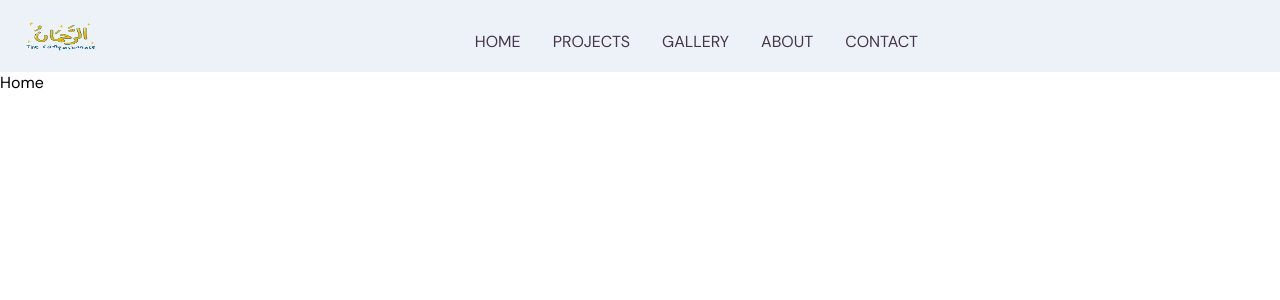
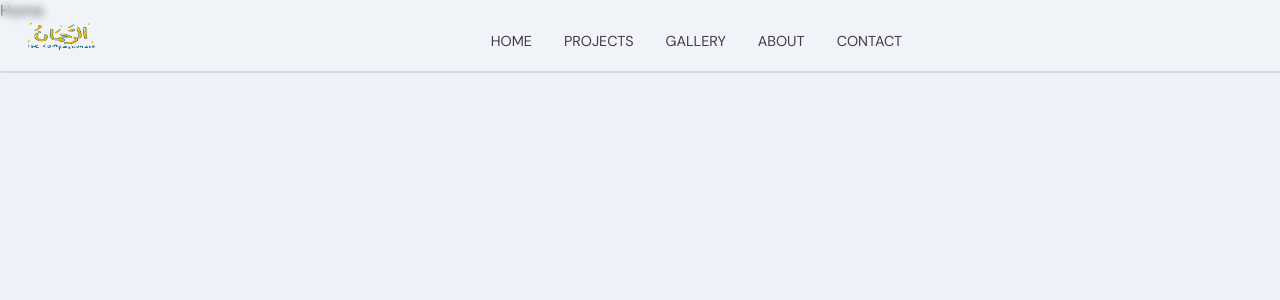
Before and after one commit to kmiqbal19/NPO-Template, a React (Create React App) app: page / in a window 1280 px wide. Shown: the top 300 px of the page. Built offline with nearby package versions, Linux system fonts and the light colour scheme.

Commit message:
made the navbar transparent

```diff
--- a/src/Components/NavBar/navbar.scss
+++ b/src/Components/NavBar/navbar.scss
@@ -1,10 +1,16 @@
 .app__nav {
   width: 100%;
   height: calc(4rem + 1vh);
-  background-color: var(--primary-color);
+  background-color: rgba(255, 255, 255, 0.204);
+  border-bottom: 1px solid rgba(128, 128, 128, 0.227);
+  box-shadow: 1px 0px 1px rgb(110, 108, 108);
+  backdrop-filter: blur(4px);
   display: flex;
   justify-content: space-between;
   align-items: center;
+  position: fixed;
+  top: 0;
+  left: 0;
 }
 .app__nav-logo {
   display: flex;
@@ -24,6 +30,7 @@
   justify-content: center;
   align-items: center;
   list-style: none;
+  font-size: calc(0.5rem + 0.5vw);
   li {
     margin: 0 1rem;
     display: flex;
--- a/src/index.css
+++ b/src/index.css
@@ -21,4 +21,5 @@
 }
 body {
   font-family: var(--font-base);
+  background-color: var(--primary-color);
 }
```
Also changed, not shown: src/Components/Header/header.jsx (added, +7 -0 lines), src/Components/Header/header.scss (added).
